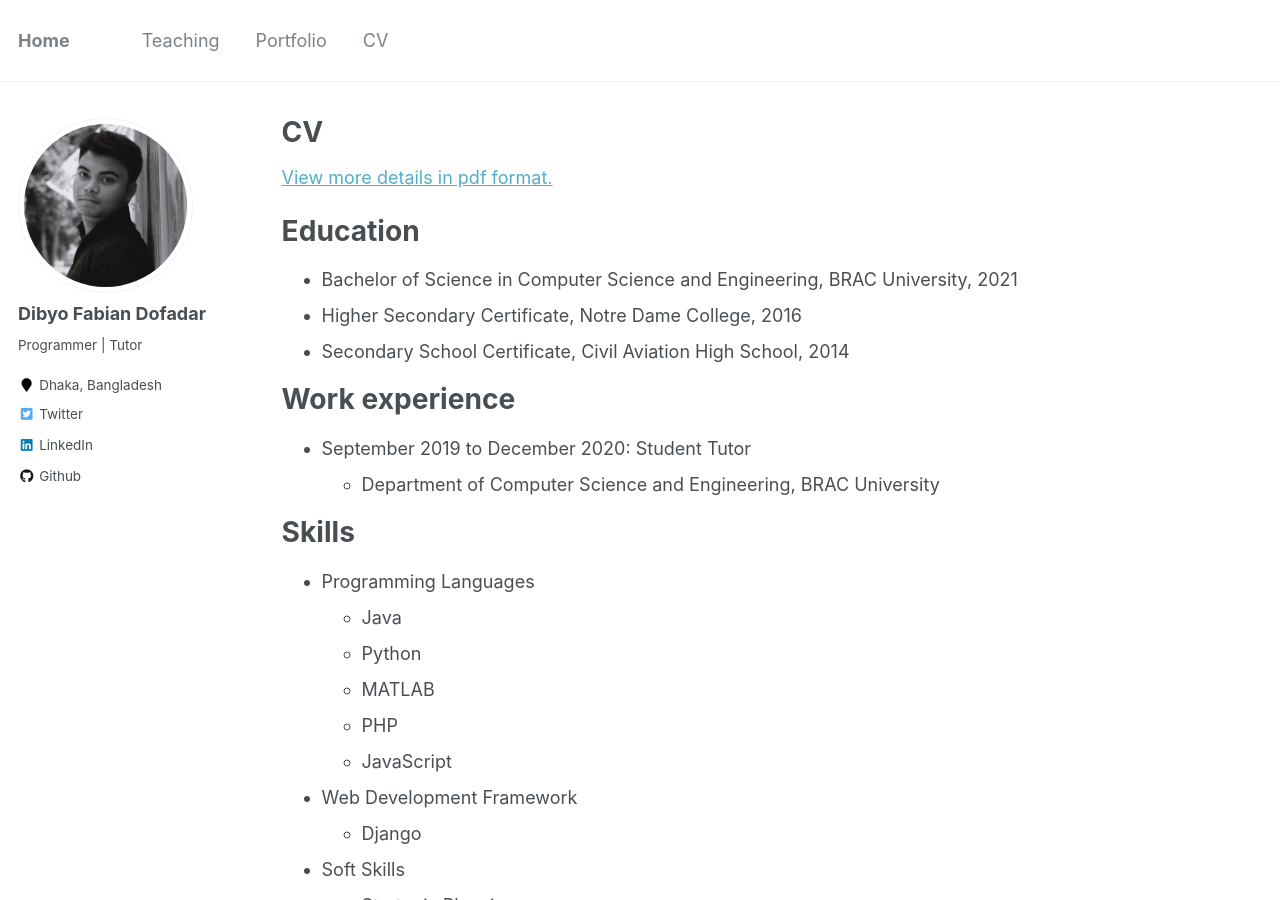
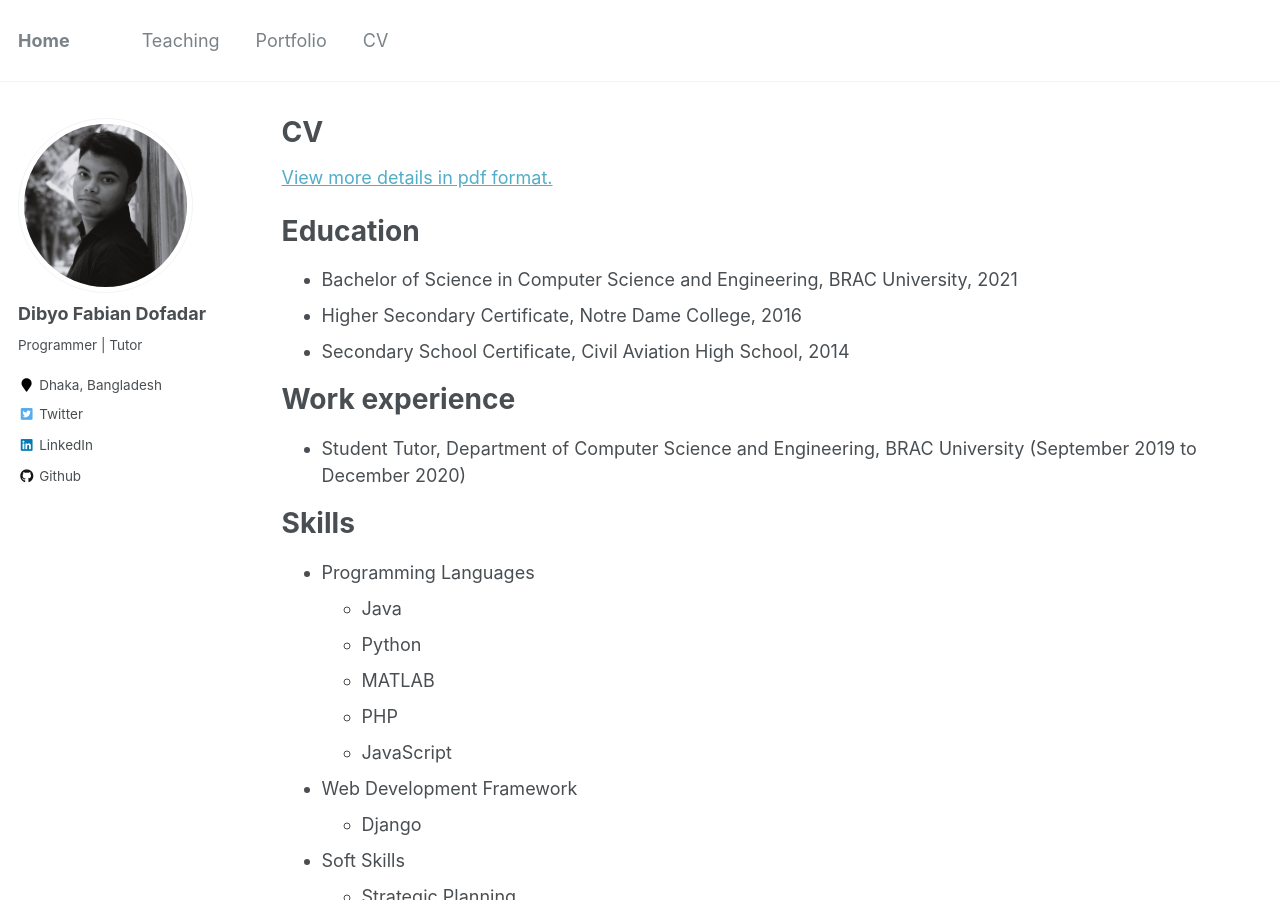
Before and after one commit to fabian-dibyo/fabian-dibyo.github.io, a Jekyll site: the page built from _pages/cv.md, in a window 1280 px wide and 900 px high. Built offline with Jekyll 4.4.1, drawn with Linux system fonts in a browser that asks for light colours.

Commit message:
Update cv.md

```diff
--- a/_pages/cv.md
+++ b/_pages/cv.md
@@ -19,8 +19,7 @@ Education
 
 Work experience
 ======
-* September 2019 to December 2020: Student Tutor
-  * Department of Computer Science and Engineering, BRAC University
+* Student Tutor, Department of Computer Science and Engineering, BRAC University (September 2019 to December 2020)
 
 Skills
 ======
```
